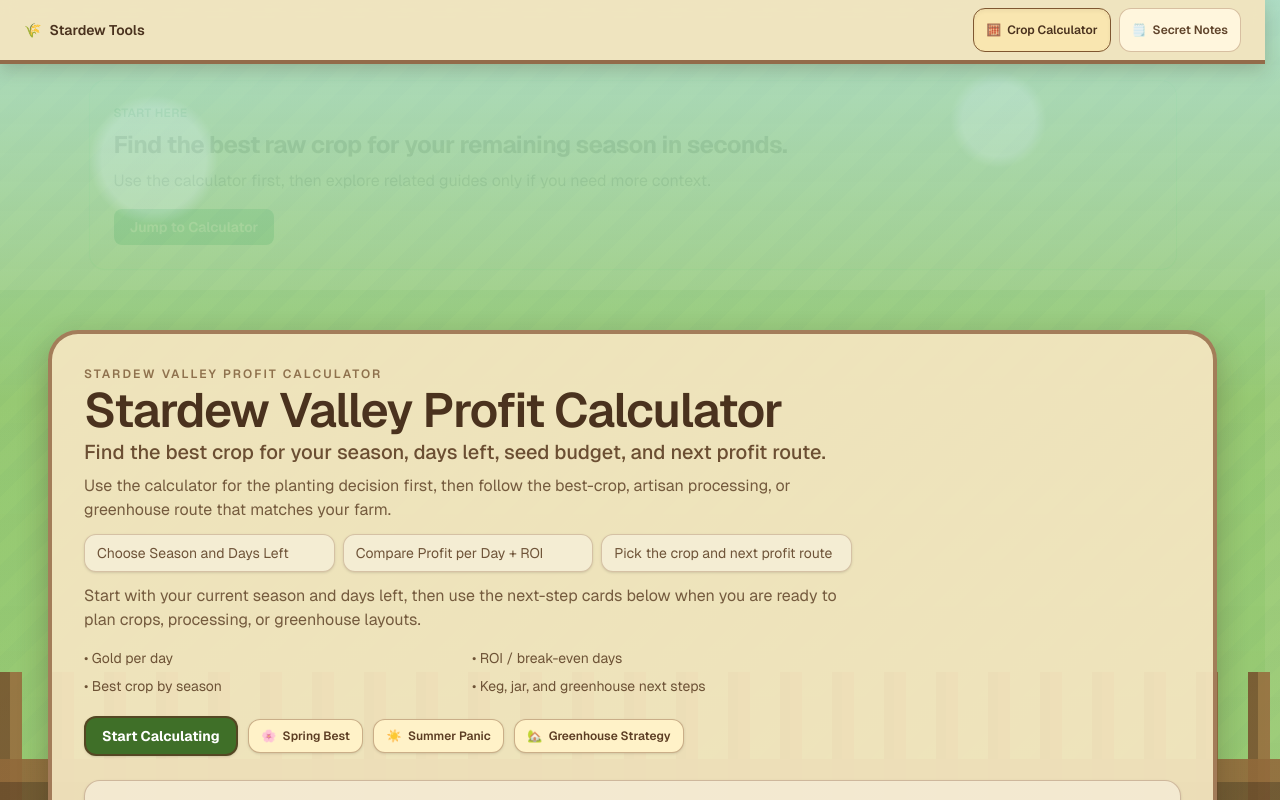
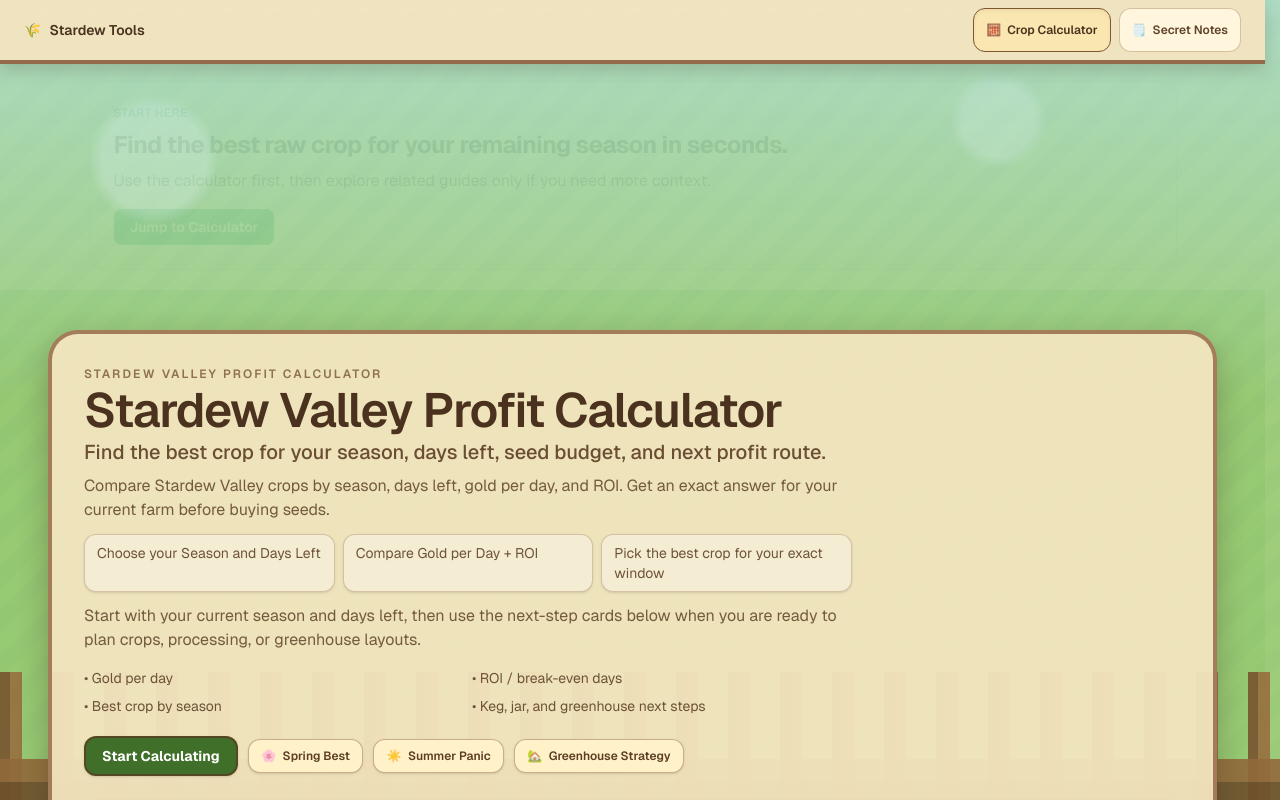
Before and after one commit to yuzhoudabaozhayujiamigou-cloud/stardew-tools, a Next.js app in the folder stardew-tools/: page /calculator in a window 1280 px wide. Shown: the top 800 px of the page. Built offline with nearby package versions, Linux system fonts and the light colour scheme.

Commit message:
fix: strengthen calculator hero to directly answer profit/crop calculator queries

```diff
--- a/stardew-tools/src/app/calculator/page.tsx
+++ b/stardew-tools/src/app/calculator/page.tsx
@@ -89,11 +89,11 @@ export const metadata: Metadata = {
 
 export default function CalculatorPage() {
   const heroValueProp =
-    "Use the calculator for the planting decision first, then follow the best-crop, artisan processing, or greenhouse route that matches your farm.";
+    "Compare Stardew Valley crops by season, days left, gold per day, and ROI. Get an exact answer for your current farm before buying seeds.";
   const heroSteps = [
-    "Choose Season and Days Left",
-    "Compare Profit per Day + ROI",
-    "Pick the crop and next profit route",
+    "Choose your Season and Days Left",
+    "Compare Gold per Day + ROI",
+    "Pick the best crop for your exact window",
   ] as const;
 
   const initialSeason: Season = "spring";
```
